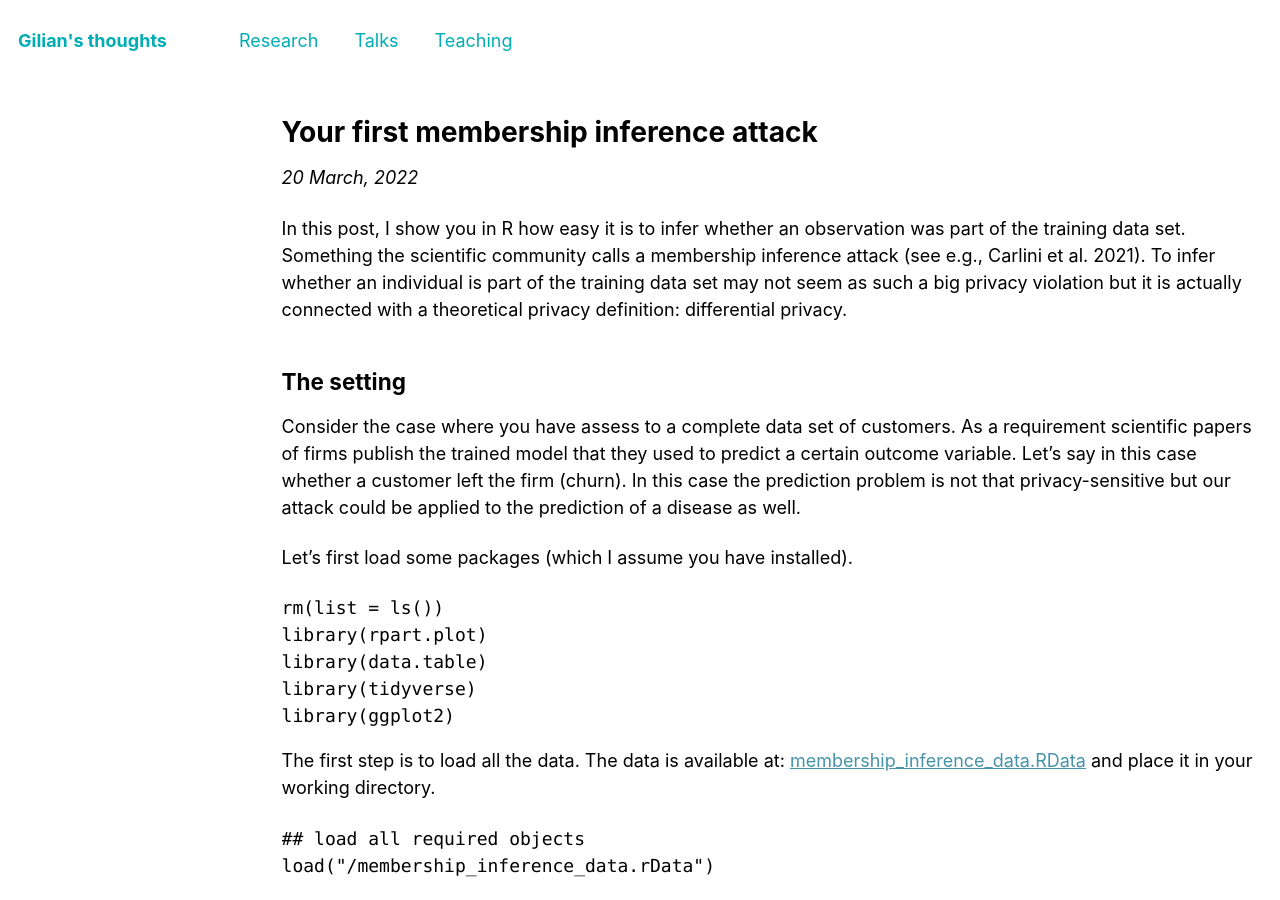
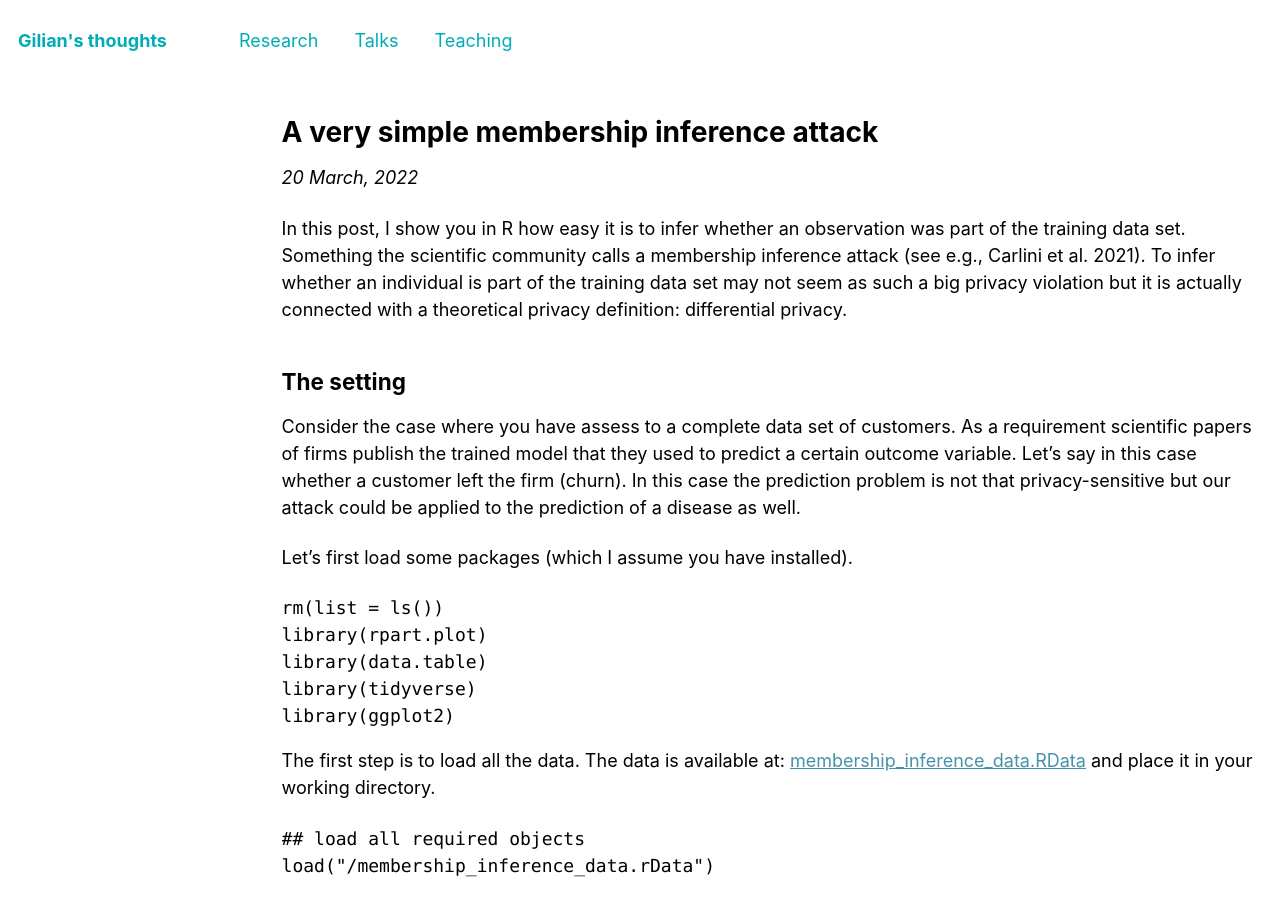
Before and after one commit to GilianPonte/gilianponte.github.io, a Jekyll site: the page built from _posts/2022-03-20-membership-inference.md, in a window 1280 px wide and 900 px high. Built offline with Jekyll 4.4.1, drawn with Linux system fonts in a browser that asks for light colours; formulas are drawn with MathJax 3.

Commit message:
Update 2022-03-20-membership-inference.md

```diff
--- a/_posts/2022-03-20-membership-inference.md
+++ b/_posts/2022-03-20-membership-inference.md
@@ -1,5 +1,5 @@
 ---
-title: "Your first membership inference attack"
+title: "A very simple membership inference attack"
 published: true
 layout: archive
 editor_options:
```
